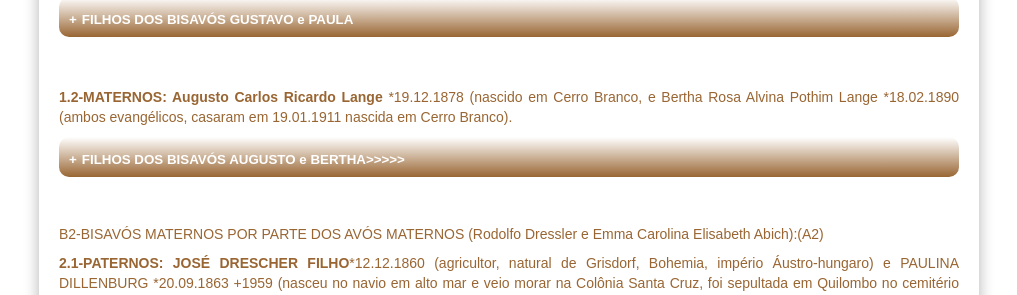
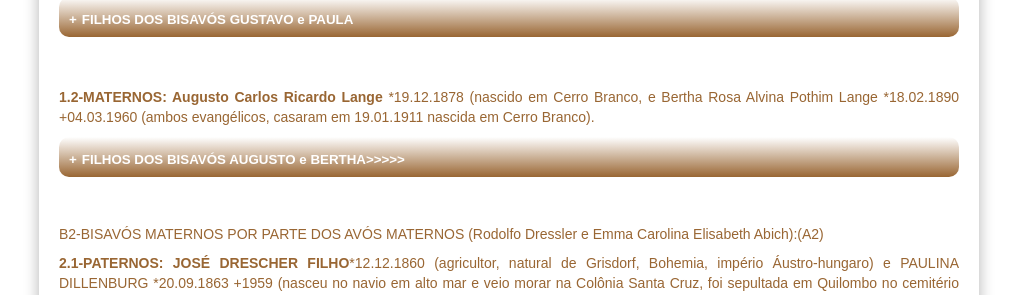
Before and after one commit to claudiovargas1955/claudiovargas1955.github.io, a Jekyll site: the page built from _pages/arvore-genealogica-de-roselia-renita-bredow.html, in a window 1280 px wide and 900 px high, scrolled down 1494 px. Shown: the part 171-466 px from the top of the window, without its empty margins (131-1148 px from the left). Built offline with Jekyll 4.4.1, drawn with Linux system fonts in a browser that asks for light colours; some web fonts are replaced.

Commit message:
Update arvore-genealogica-de-roselia-renita-bredow.html

```diff
--- a/_pages/arvore-genealogica-de-roselia-renita-bredow.html
+++ b/_pages/arvore-genealogica-de-roselia-renita-bredow.html
@@ -154,7 +154,7 @@ Karsburg *27.09.1880 e Gertrudes Karsburg *20.12.1887).<br><br>
 <b>(1.1.11)Erna Urdina: </b>*19.03.1920. </details></p><br><br>
 
 <p><b>1.2-MATERNOS: Augusto Carlos Ricardo Lange</b> *19.12.1878 (nascido em Cerro Branco, e Bertha Rosa Alvina Pothim Lange
-*18.02.1890 (ambos evangélicos, casaram em 19.01.1911 nascida em Cerro Branco).</p>
+*18.02.1890 +04.03.1960 (ambos evangélicos, casaram em 19.01.1911 nascida em Cerro Branco).</p>
 
 <details><summary>FILHOS DOS BISAVÓS AUGUSTO e BERTHA>>>>></summary>
 <p><b>(1.2.1)Blondina Lange: </b>*27.03.1914 (Obs.: Ela é a bisavó paterna lado materno, veja informações acima).<br><br>
@@ -274,7 +274,7 @@ filho de Leopoldo Beskow *09.10.1889 e Emilia Beskow *11.05.1887).<br>
 
 <b>(1.1.2.9)Osvaldo: </b>*1915<br>
 
-<b>(1.1.2.10)Rodolpho: </b>*06.06.1916 (casou em 23.09.1949 com Suely Julieta Braga).<br>
+<b>(1.1.2.10)Rodolpho Bredow: </b>*06.06.1916 +28.11.1960 (casou em 23.09.1949 com Suely Julieta Braga).<br>
 
 <b>(1.1.2.11)Elma:</b> *1919 <br>
 
```
